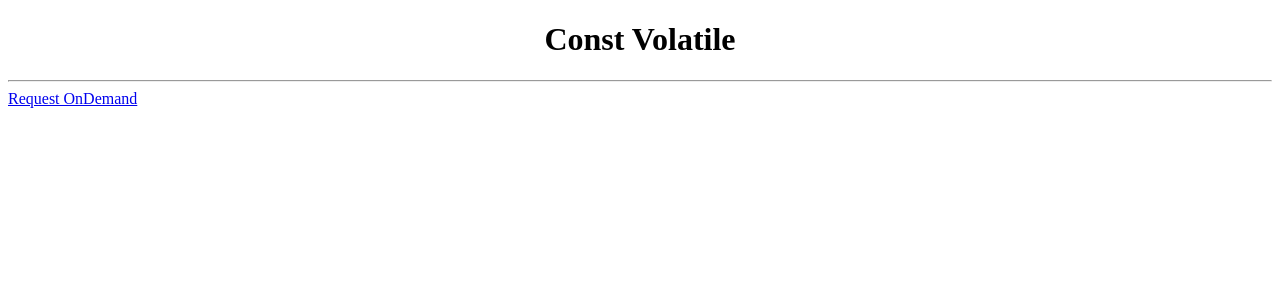
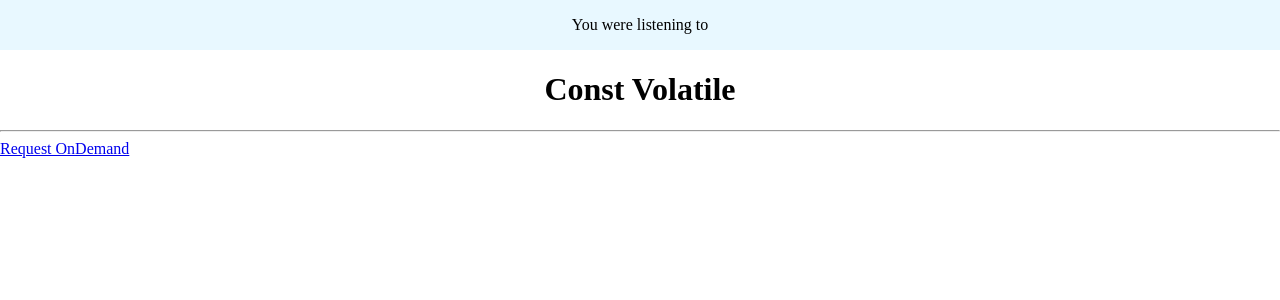
Before and after one commit to pratikpanchal22/birdbox, a Flask app: page / in a window 1280 px wide. Shown: the top 300 px of the page. Run offline with Flask 2, Linux system fonts and the light colour scheme; data that the repository does not hold is empty; some libraries are stand-ins or nearby versions.

Commit message:
(1) main.py: Added force reload of css (2) View: Set body margin to 0 to remove white space; added overflow:hidden to divs to achieve smooth transitions

```diff
--- a/application/main.py
+++ b/application/main.py
@@ -32,9 +32,11 @@
     #timeString = now.strftime("%Y-%m-%d %H:%M:%S")
 
     jsInclude = '<script src="/static/js/scripts.js?t='+ts+'"></script>'
+    cssInclude = '<link rel="stylesheet" href="static/css/styles.css?t='+ts+'">'
 
     templateData = {
-        'jsInclude' : jsInclude
+        'jsInclude' : jsInclude,
+        'cssInclude' : cssInclude
     }
     return render_template('index.html', **templateData)
 
--- a/application/static/css/styles.css
+++ b/application/static/css/styles.css
@@ -1,8 +1,14 @@
-.indent25 {
-    margin-left: 25px;
-}
-
 .codeFont {
     font-family: monospace;
     color: green
 }
+
+body {
+    margin: 0px;
+}
+
+#idDivStage, #idDivStageStatus {
+    padding-left: 15px;
+    padding-right: 15px;
+    background-color: #e8f8ff;
+}
--- a/application/static/js/scripts.js
+++ b/application/static/js/scripts.js
@@ -90,13 +90,24 @@
     audio[0].load(); // reload source
 
 
-
     //Enable stage
     //document.getElementById("idDivStage").style.display = "block";
-    $(document.getElementById("idDivStage")).fadeIn(4000)
+    //$(document.getElementById("idDivStage")).fadeIn(4000)
+    $("#idDivStage").css('opacity', 0);
+    $("#idDivStage").slideDown(2000);
+    $("#idDivStage").animate(
+            {opacity: 1},
+            {queue: false, duration: 2000}
+        );
  }
 
  function collapseStage(){
     //document.getElementById("idDivStage").style.display = "none";
-    $(document.getElementById("idDivStage")).fadeOut(4000)
+    //$(document.getElementById("idDivStage")).fadeOut(4000)
+    $("#idDivStage").css('opacity', 1)
+        .slideUp(2000)
+        .animate(
+            {opacity: 0},
+            {queue: false, duration: 2000}
+        );
  }
--- a/application/templates/index.html
+++ b/application/templates/index.html
@@ -7,14 +7,18 @@
     <title>BirdBox</title>
     <meta name="description" content="BirdBox">
     <meta name="viewport" content="width=device-width, initial-scale=1">
-    <link rel="stylesheet" href="/static/css/styles.css">
+    {{cssInclude|safe}}
     <script src="https://ajax.googleapis.com/ajax/libs/jquery/3.4.1/jquery.min.js"></script>
 </head>
 
 <body>
-    <div id="idDivStage" style='display: none;'>
+    <div id="idDivStageStatus" style='display: block; overflow: hidden;'>
         <center>
             <p id="idStageSoundState"></p>
+        </center>
+    </div>
+    <div id="idDivStage" style='display: none; overflow: hidden;'>
+        <center>
             <h2 id="idStageName"></h2> <!-- Name -->
             <img id="idStageImage" src="" alt="Stage Image" width="100%" height="auto">
         </center>
@@ -26,11 +30,12 @@
         <p id="idStageDuration"></p> <!-- Duration -->
         <p id="idStageCredits"></p> <!-- Credits -->
         <center>
-            <hr>
             <p>Listen on this device</p>
             <audio id="idAudio" controls>
                 <source id="idAudioSrcMp3" src="" type="audio/mp3">
             </audio>
+            <br>
+            <hr>
         </center>
     </div>
 
```
